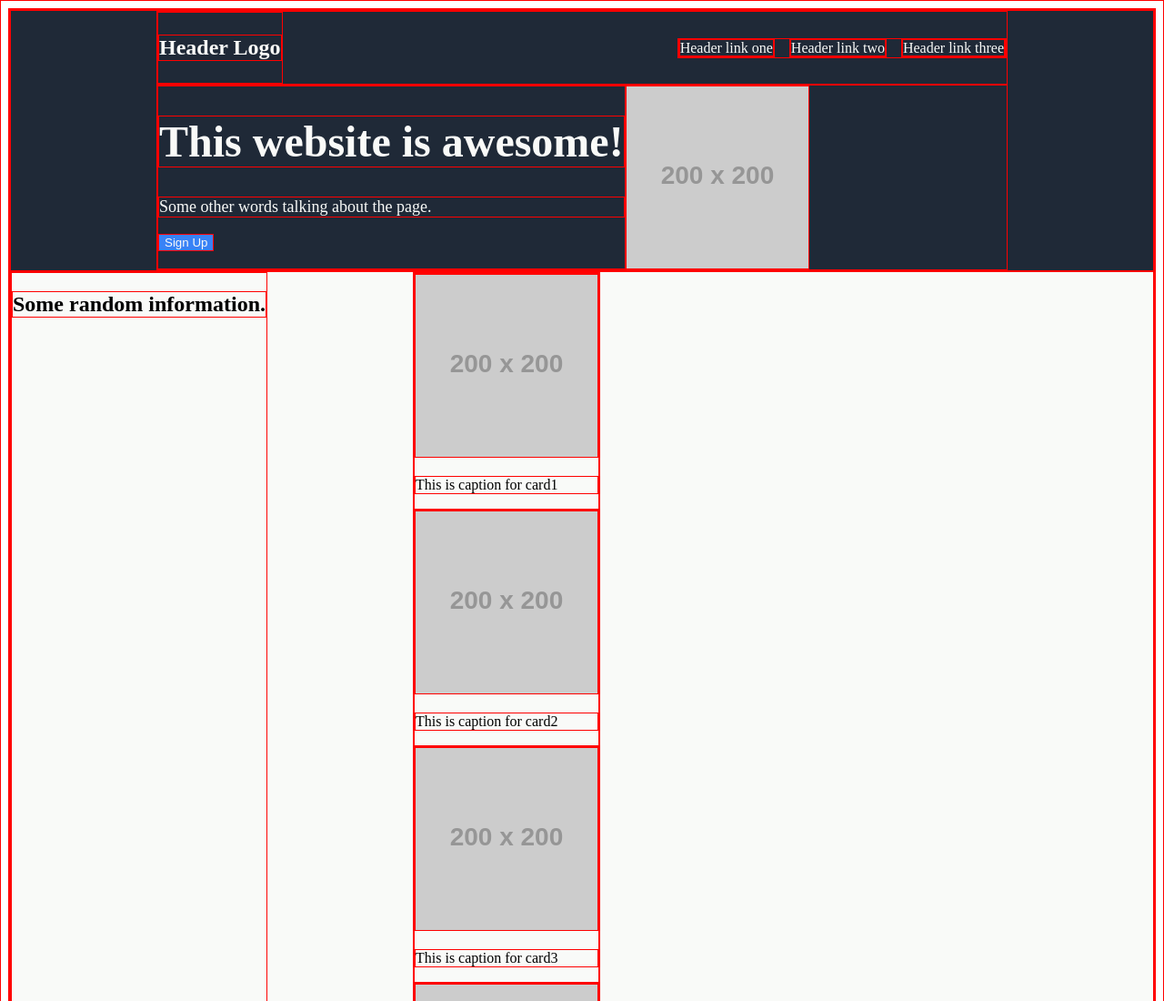
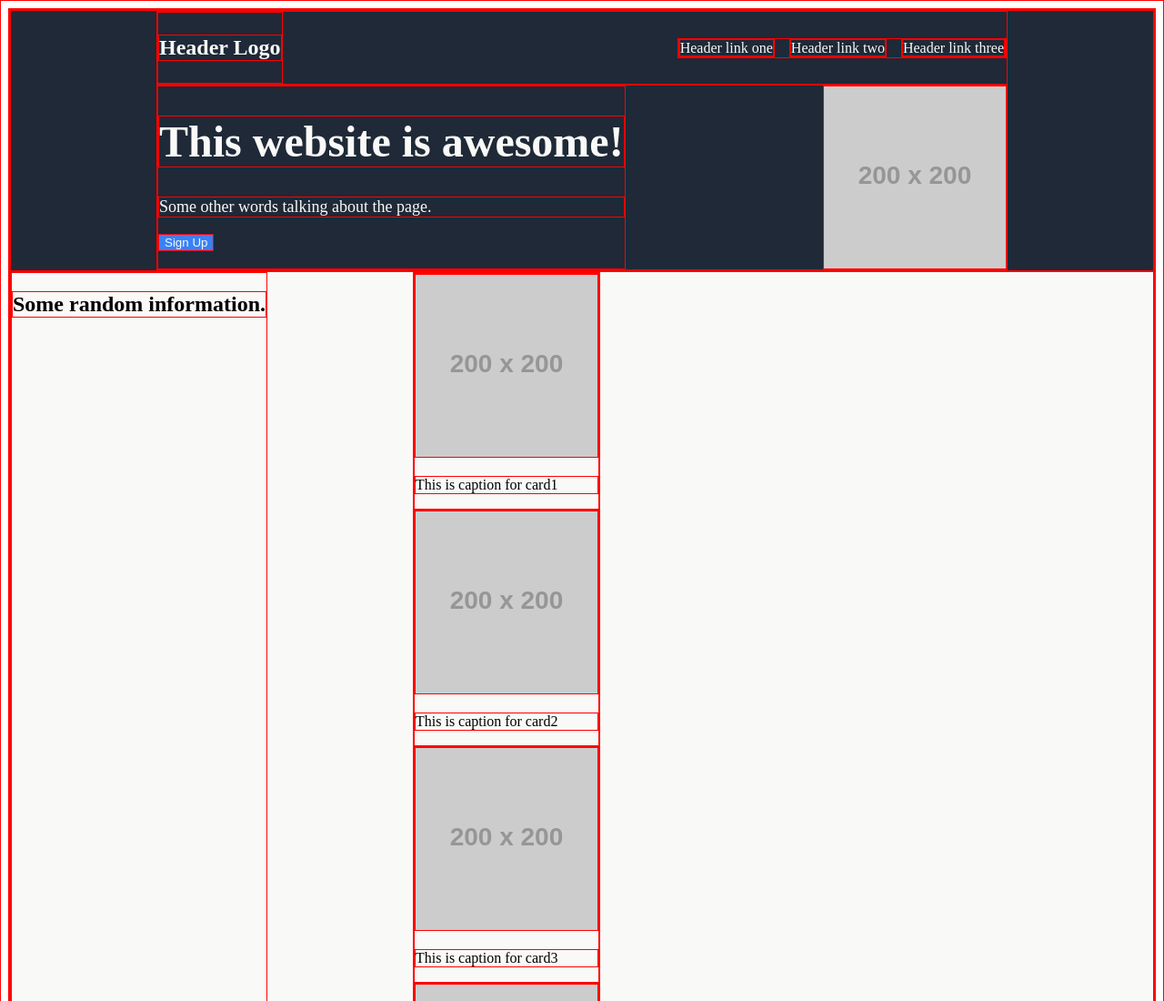
Before and after one commit to orenfackrell/landing-page, a plain HTML site: page index.html in a window 1280 px wide. Shown: the top 1100 px of the page at 91% size. Drawn offline with Linux system fonts and the light colour scheme; placeholder pictures from the web are drawn by us.

Commit message:
Arrange .banner flexbox

```diff
--- a/styles.css
+++ b/styles.css
@@ -16,6 +16,7 @@
 .call-to-action {
     margin: 0 10rem;
 }
+
 .header,
 .banner,
 .section2,
@@ -33,6 +34,9 @@
     align-items: center;
 }
 
+.banner {
+    justify-content: space-between;
+}
 .logo {
     font-size: 24px;
     font-weight: 600;
```
